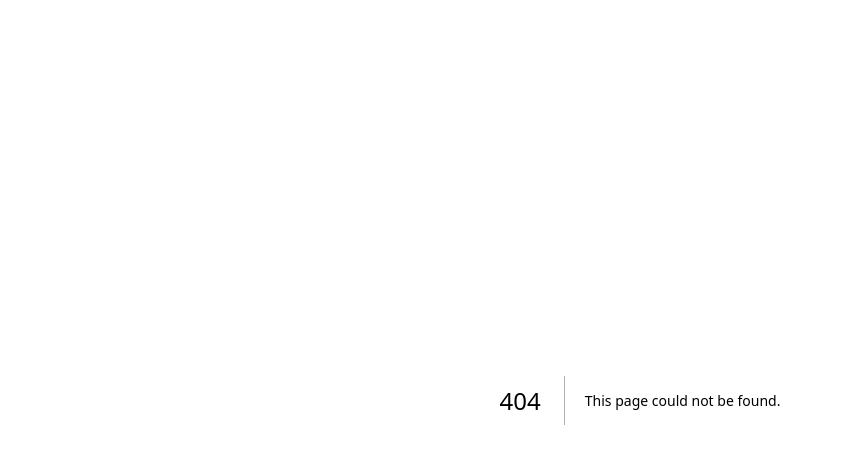
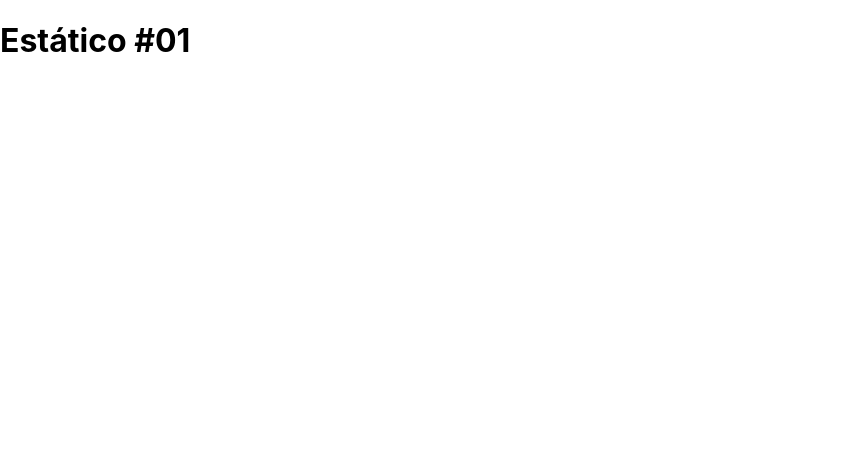
Before and after one commit to LeticiaLopess/renderizacao, a Next.js app: page /estatico1 in a window 1280 px wide. Before the commit this address had no page. Shown: the top 464 px of the page, without its empty margins (0-841 px from the left). Built offline with nearby package versions, Linux system fonts and the light colour scheme.

Commit message:
componente estático

```diff
--- /dev/null
+++ b/pages/estatico1.jsx
@@ -0,0 +1,20 @@
+// import { useEffect } from "react"
+// import { useState } from "react"
+
+export default function Estatico1() {
+    /* const [num, setNum] = useState(0)
+
+    useEffect(() => {
+        setNum(Math.random())
+    }, []) */
+
+    return (
+        <div>
+            <h1>Estático #01</h1>
+            {/* <h2>num</h2> */}
+        </div>
+    )
+}
+
+
+// ao usar o Math.random teremos uma advertência pois o valor gerado no servidor será diferente do valor gerado no lado cliente. Uma solução é usar o useState e o useEffect
```
